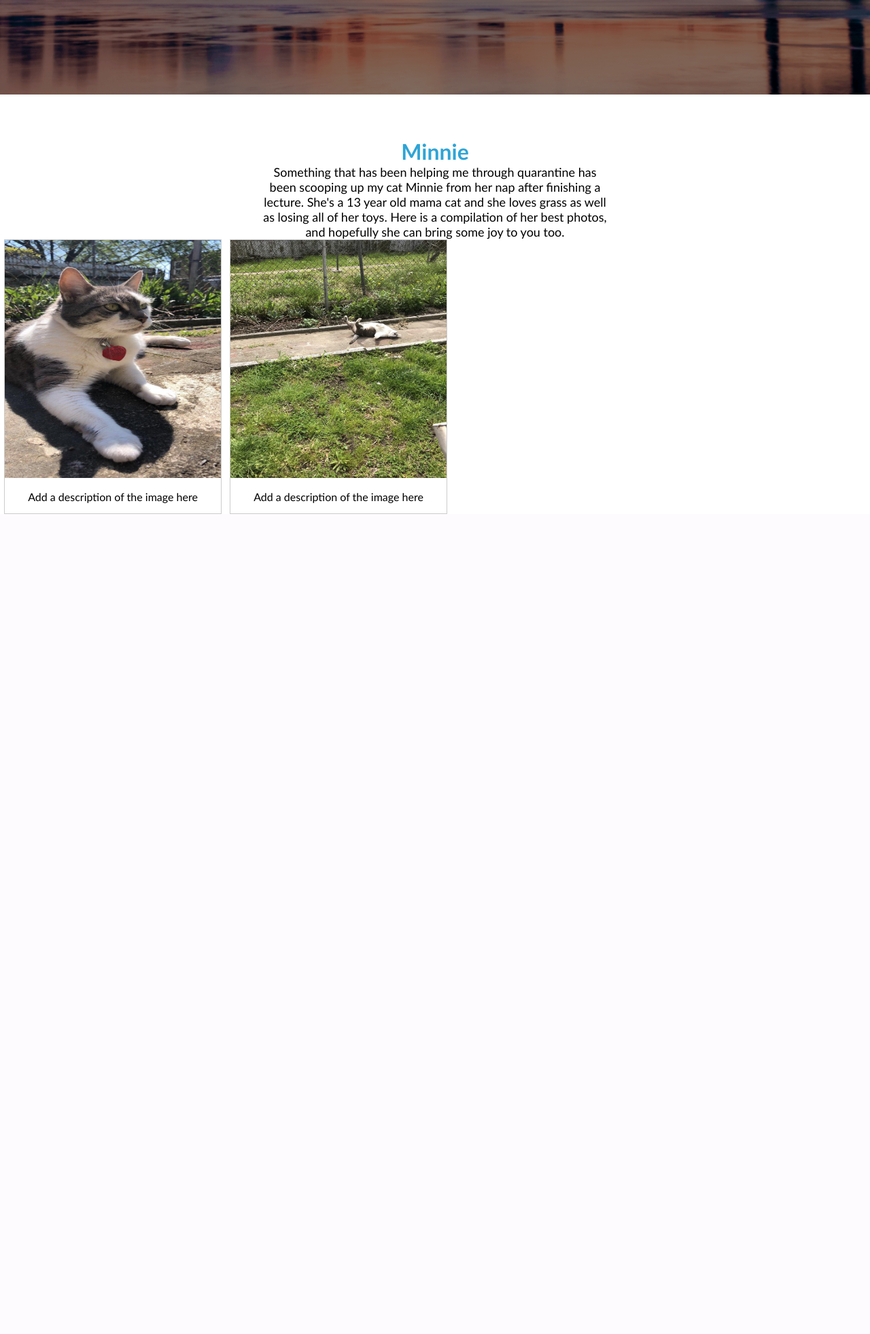
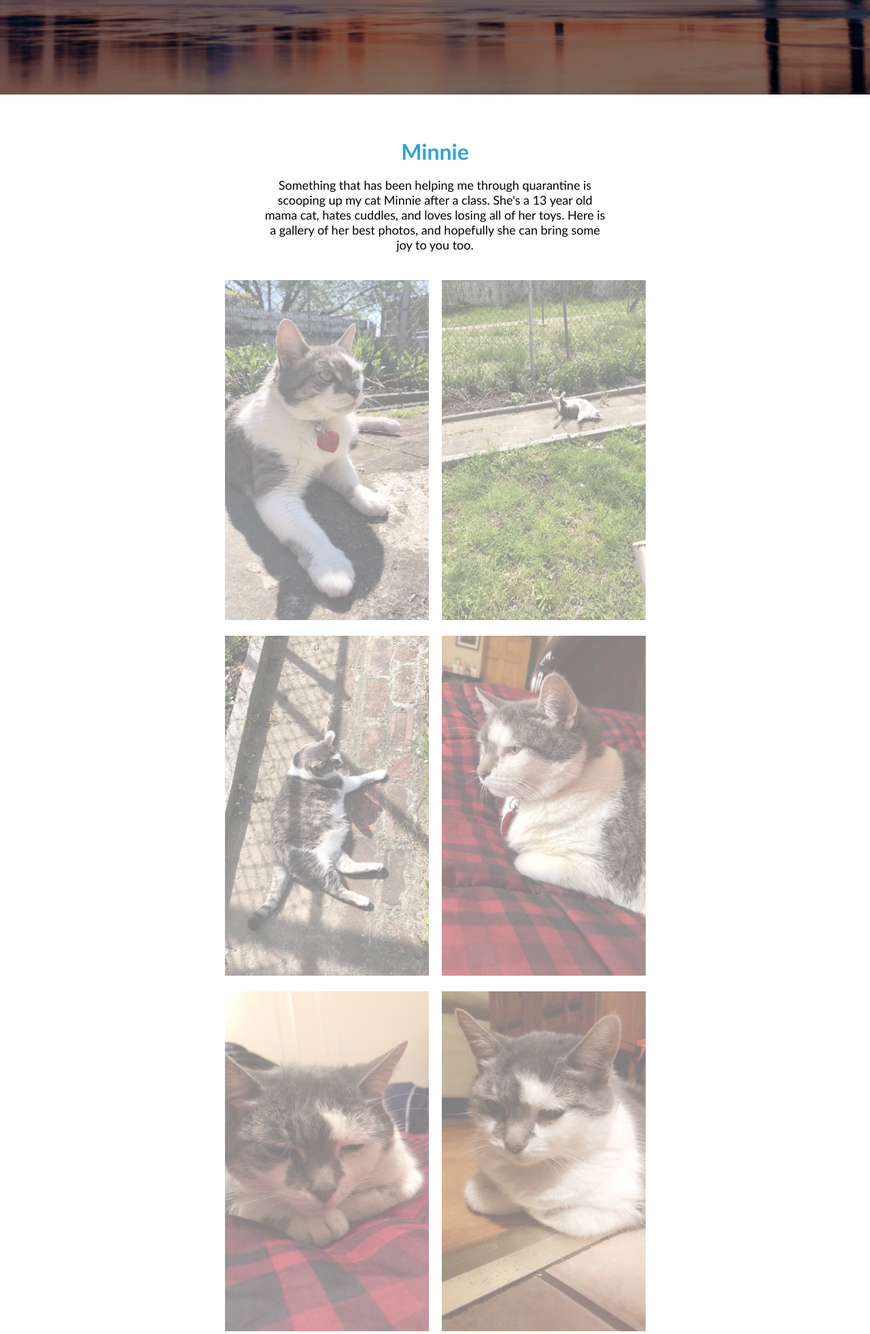
Before and after one commit to rashelr341/rdr2139-final, a Flask app: page /fun/ in a window 1280 px wide. Shown: the part 789-2751 px from the top of the page at 68% size. Before the commit the page ends 1545 px from the top, so only its background shows below. Run offline with Flask 2, Linux system fonts and the light colour scheme.

Commit message:
Finished all pages and design.

```diff
--- a/static/css/main.css
+++ b/static/css/main.css
@@ -11,12 +11,6 @@ html {
     scroll-behavior: smooth;
 }
 
-h1, p {
-    margin: 0;
-    font-family: "Trebuchet MS", Helvetica, sans-serif;
-
-}
-
 h2 {
     color: steelblue;
 }
@@ -24,7 +18,6 @@ h2 {
 p {
     font-size: 18px;
 }
-
 
 .parallax {
     background: linear-gradient( rgba(0, 0, 0, 0.5), rgba(0, 0, 0, 0.5) ), url("../images/background.png");
@@ -39,7 +32,6 @@ p {
 
 #main {
     height:50%;
-    /*opacity: 0.6;*/
     padding-top:5%;
 }
 
@@ -47,65 +39,82 @@ p {
     color: #2fa4d5;
 }
 
-
-#firstPic, h1, p {
+p, h1 {
+    margin: 0;
+    font-family: "Trebuchet MS", Helvetica, sans-serif;
     display: block;
     margin-left: auto;
     margin-right: auto;
     width: 40%;
 }
 
-
-
-
-
-div.row {
+#firstPic {
+    width: 25%;
+    border-radius: 50%;
+    margin-bottom: 4%;
     display: block;
-  margin: auto;
+    margin-left: auto;
+    margin-right: auto;
 }
 
-div.gallery {
-  border: 1px solid #ccc;
-
+table {
+    width:50%;
+    margin-left: auto;
+    margin-right: auto;
+    margin-top: 3%;
+    margin-bottom: 5%;
 }
 
-div.gallery:hover {
-  border: 1px solid #777;
+table img {
+    height: 500px;
+    width: 300px;
+    margin-bottom: 5%;
+    opacity: 0.5;
 }
 
-div.gallery img {
-  width: 100%;
-  height: 350px;
+table img:hover {
+    opacity: 1;
+    transition: 0.5s;
 }
 
-div.desc {
-  padding: 15px;
-  text-align: center;
+tr {
+    margin-bottom: 3%;
+}
+td {
+    position: relative;
 }
 
-.responsive {
-  padding: 0 6px;
-  float: left;
-  width: 25%;
+.caption {
+    position: absolute;
+    bottom: 0;
+    left: 0;
+    right: 0;
+    background-color: white;
+    overflow: hidden;
+    width: 100%;
+    height: 0;
+    transition: 0.5s;
 }
 
+td:hover .caption {
+    height: 20%;
+}
 
-
-
-
-
+.text {
+    color: #333;
+    font-size: 20px;
+    position: absolute;
+    overflow: hidden;
+    top: 50%;
+    left: 50%;
+    transform: translate(-50%, -50%);
+    -ms-transform: translate(-50%, -50%);
+}
 
 li {
     margin-left: auto;
     margin-right: auto;
     width: 40%;
-}
-
-
-#firstPic {
-    width: 25%;
-    border-radius: 50%;
-    margin-bottom: 4%;
 }
 
 
@@ -126,10 +135,6 @@ li {
     color: #333;
     transition: 0.5s;
 }
-
-
-
-
 
 #navbar {
     background-color: #333;
--- a/templates/classes.html
+++ b/templates/classes.html
@@ -4,15 +4,9 @@
         <title>Classes</title>
         <link rel="stylesheet" href="{{ url_for('static', filename='css/main.css') }}">
         <style>
-            #firstPic {
-                width: 30%;
-            }
-
             ol {
                 text-align: left;
-
             }
-
         </style>
     </head>
 
--- a/templates/fun.html
+++ b/templates/fun.html
@@ -19,28 +19,80 @@
         <div id= "main">
 
             <h1>Minnie</h1>
-
-            <p> Something that has been helping me through quarantine has been
-            scooping up my cat Minnie from her nap after finishing a lecture.
-            She's a 13 year old mama cat and she loves grass as well as losing
-            all of her toys. Here is a compilation of her best photos,
+            <br>
+            <p> Something that has been helping me through quarantine is
+            scooping up my cat Minnie after a class.
+            She's a 13 year old mama cat, hates cuddles, and loves losing
+            all of her toys. Here is a gallery of her best photos,
             and hopefully she can bring some joy to you too. </p>
 
-            <div class="row">
-            <div class="responsive">
-                <div class="gallery">
-                    <img class= "pic" src="/static/images/m1.jpg" alt="Minnie.">
-                    <div class="desc">Add a description of the image here</div>
-                </div>
-            </div>
+            <table>
+                <tr>
+                    <td>
+                        <img src="/static/images/m1.jpg" alt="Minnie.">
+                        <div class="caption">
+                            <div class="text">This is Minnie in her prime.</div>
+                        </div>
+                    </td>
+                    <td>
+                        <img src="/static/images/m2.jpg" alt="Minnie.">
+                        <div class="caption">
+                            <div class="text">As you can see, she's a little silly.</div>
+                        </div>
+                    </td>
+                </tr>
 
-            <div class="responsive">
-                <div class="gallery">
-                    <img class= "pic" src="/static/images/m2.jpg" alt="Minnie.">
-                    <div class="desc">Add a description of the image here</div>
-                </div>
-            </div>
-            </div>
+                <tr>
+                    <td>
+                        <img src="/static/images/m3.jpg" alt="Minnie.">
+                        <div class="caption">
+                            <div class="text">And a little chonky.</div>
+                        </div>
+                    </td>
+                    <td>
+                        <img src="/static/images/m4.jpg" alt="Minnie.">
+                        <div class="caption">
+                            <div class="text">Sometimes she can seem a little
+                            distant.</div>
+                        </div>
+                    </td>
+                </tr>
+
+                <tr>
+                    <td>
+                        <img src="/static/images/m5.jpg" alt="Minnie.">
+                        <div class="caption">
+                            <div class="text">But really she just needs
+                            a cat nap.</div>
+                        </div>
+                    </td>
+                    <td>
+                        <img src="/static/images/m6.jpg" alt="Minnie.">
+                        <div class="caption">
+                            <div class="text">And who could resist such an adorable
+                            face?</div>
+                        </div>
+                    </td>
+                </tr>
+
+                <tr>
+                    <td>
+                        <img src="/static/images/m7.jpg" alt="Minnie.">
+                        <div class="caption">
+                            <div class="text">So although she may look annoyed
+                            half the time . . .</div>
+                        </div>
+                    </td>
+                    <td>
+                        <img src="/static/images/m8.jpg" alt="Minnie.">
+                        <div class="caption">
+                            <div class="text">She is still my sweet angel
+                            who can rock a Santa hat.</div>
+                        </div>
+                    </td>
+                </tr>
+
+            </table>
 
         </div>
         {% endblock %}
```
Also changed, not shown: static/images/class.jpg. Lines whose indentation alone changed are shown as unchanged.
